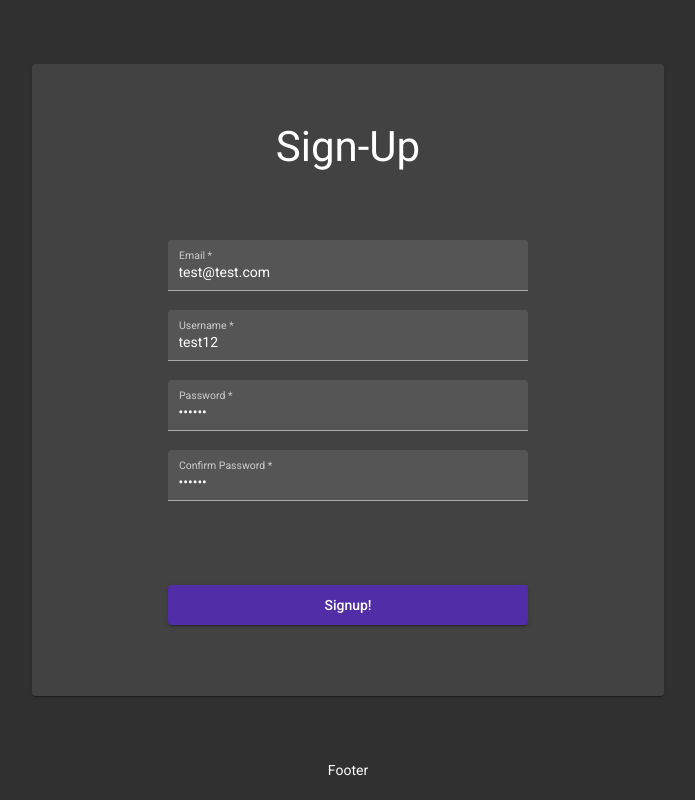
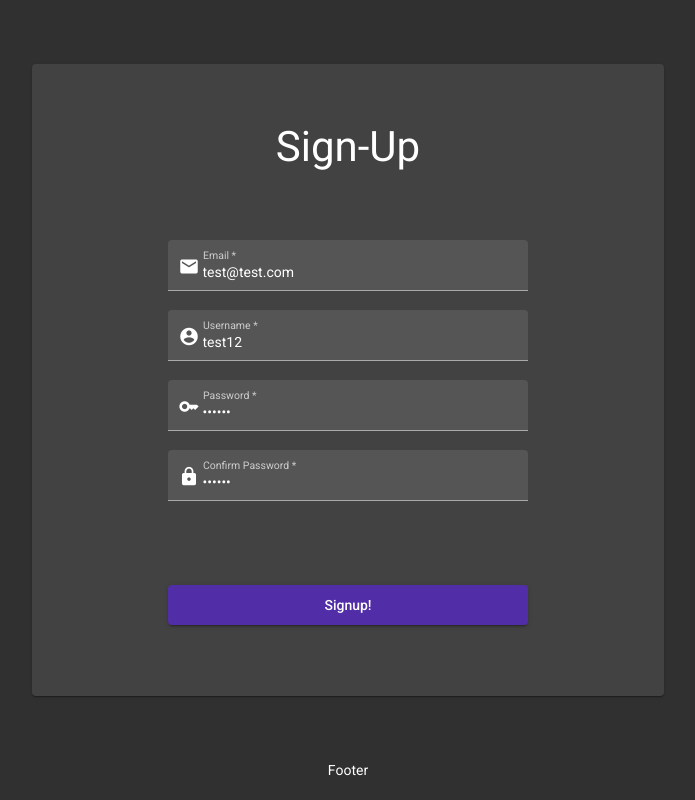
Before and after one commit to kbeapps/wordle-x-client, an Angular app: page /signup in a window 1280 px wide. Shown: the whole page, without its empty margins (292-987 px from the left). Built offline with nearby package versions, Linux system fonts and the light colour scheme.

Commit message:
refactor(signup): added icons

```diff
--- a/src/app/landing/signup/signup.component.html
+++ b/src/app/landing/signup/signup.component.html
@@ -20,6 +20,7 @@
           >
             {{ validateField("email") }}
           </mat-error>
+          <mat-icon matPrefix>mail</mat-icon>
         </mat-form-field>
         <mat-form-field appearance="fill">
           <mat-label>Username</mat-label>
@@ -37,6 +38,7 @@
           >
             {{ validateField("username") }}
           </mat-error>
+          <mat-icon matPrefix>account_circle</mat-icon>
         </mat-form-field>
         <mat-form-field appearance="fill">
           <mat-label>Password</mat-label>
@@ -54,6 +56,7 @@
           >
             {{ validateField("password") }}
           </mat-error>
+          <mat-icon matPrefix>key</mat-icon>
         </mat-form-field>
         <mat-form-field appearance="fill">
           <mat-label>Confirm Password</mat-label>
@@ -70,6 +73,7 @@
           >
             {{ validateField("confirmPassword") }}
           </mat-error>
+          <mat-icon matPrefix>lock</mat-icon>
         </mat-form-field>
       </form>
       <div class="section-control">
```
